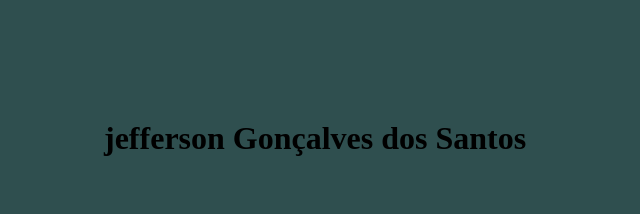
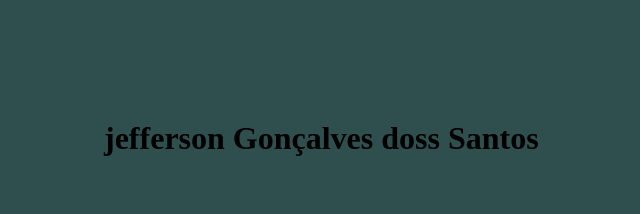
Before and after one commit to jefferson-gb0/Portifolio, a plain HTML site: page index.html in a window 1280 px wide. Shown: the top 214 px of the page, 16-656 px from the left. Drawn offline with Linux system fonts and the light colour scheme.

Commit message:
Co-authored-by: jefferson g santos <jeffersongb0@gmail.com>

```diff
--- a/index.html
+++ b/index.html
@@ -9,7 +9,7 @@
 </head>
 <body>
    <header>
-    <h1>jefferson Gonçalves dos Santos</h1>
+    <h1>jefferson Gonçalves doss Santos</h1>
     <nav>
         <a href="https://www.linkedin.com/in/jefferson-gon%C3%A7alves-dos-santos-vitoria/">
             <i><img src="style/linkdin.png" alt=""></i>
```
